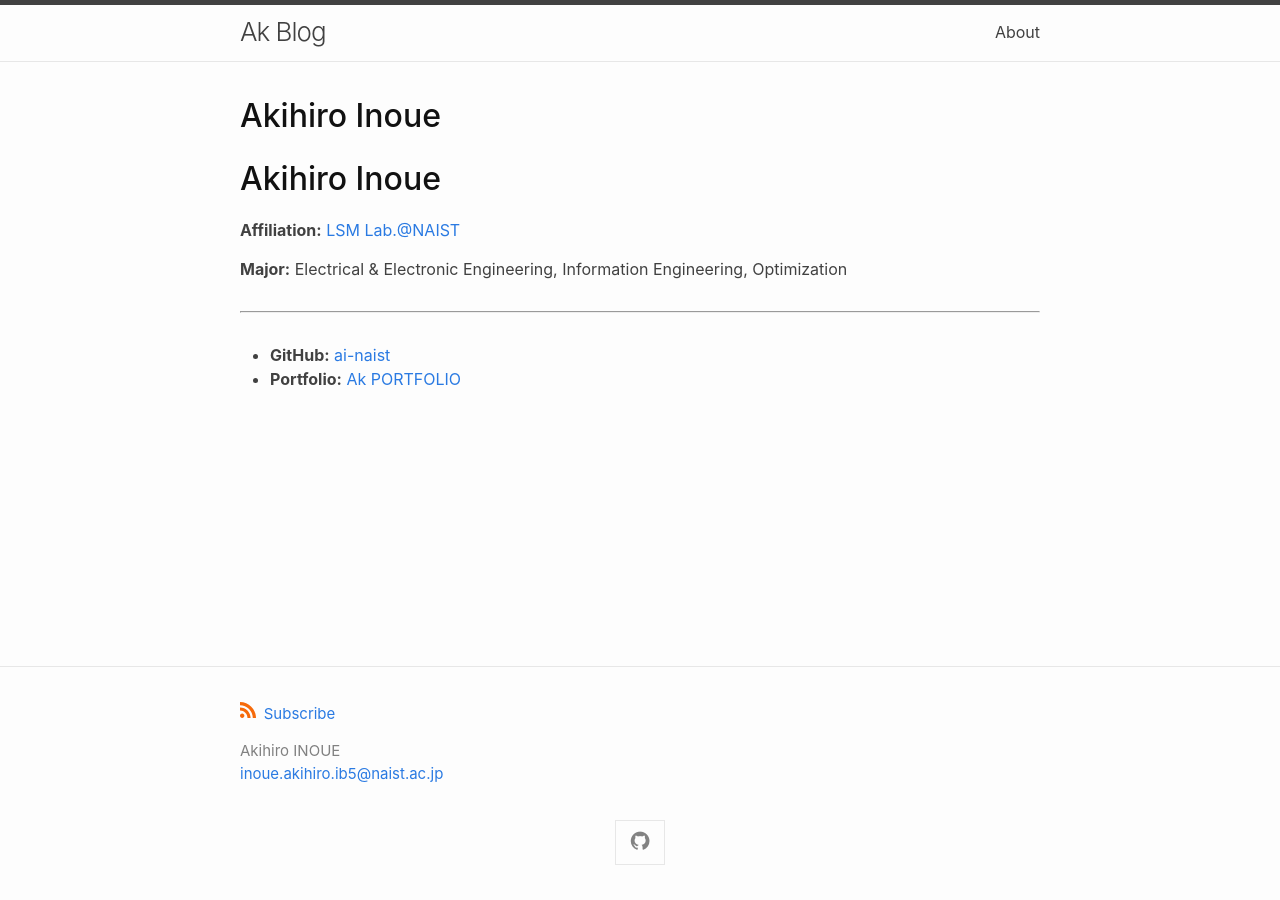
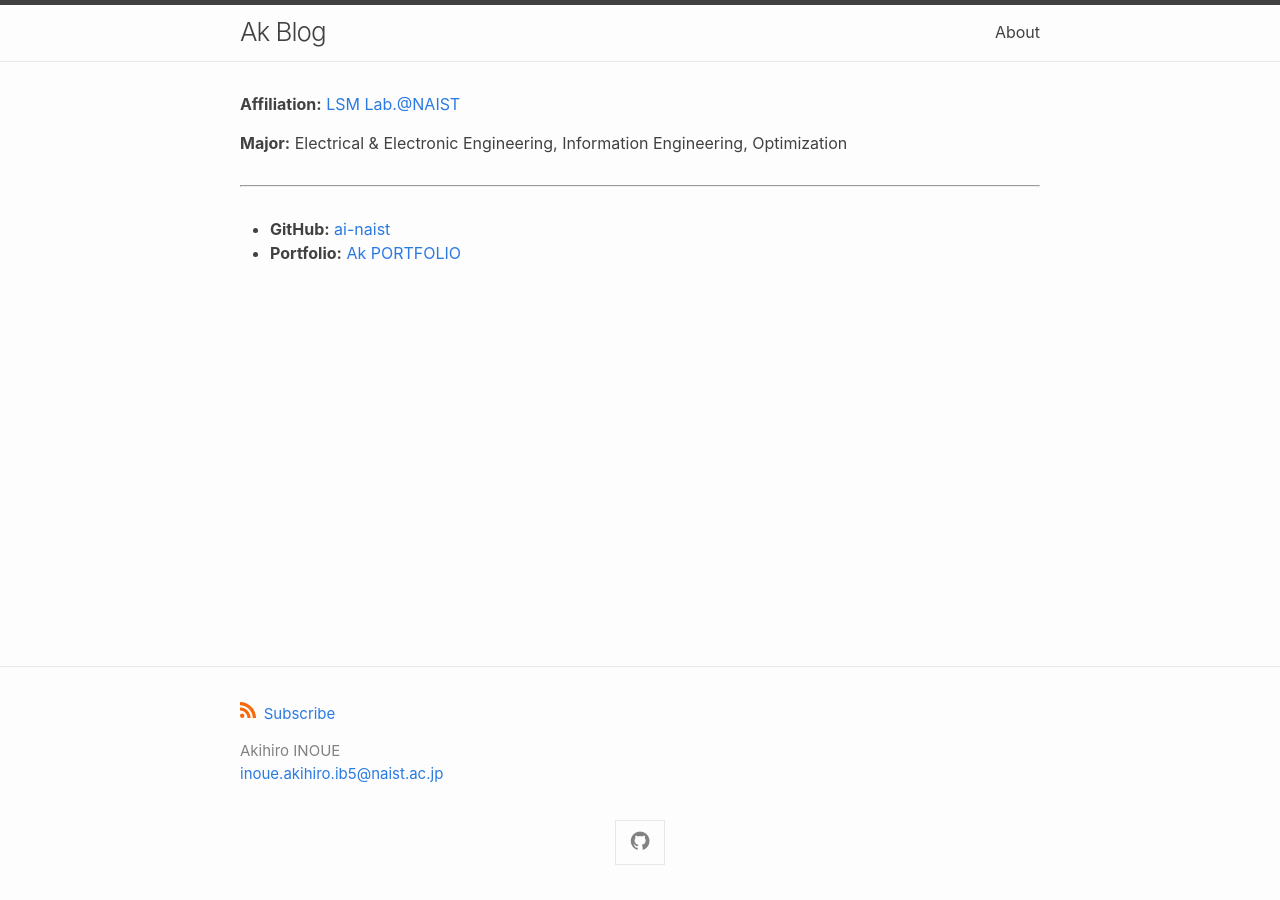
Before and after one commit to ai-naist/ai-naist.github.io, a Jekyll site: the page built from index.md, in a window 1280 px wide. Built offline with Jekyll 4.4.1, drawn with Linux system fonts in a browser that asks for light colours; our own code applies the rules of GitHub Pages for plain Markdown files.

Commit message:
Remove name header from index.md

```diff
--- a/index.md
+++ b/index.md
@@ -8,8 +8,6 @@
 layout: home
 ---
 
-# Akihiro Inoue
-
 **Affiliation:** [LSM Lab.@NAIST](https://www-lsm.naist.jp)
 
 **Major:** Electrical & Electronic Engineering, Information Engineering, Optimization
```
